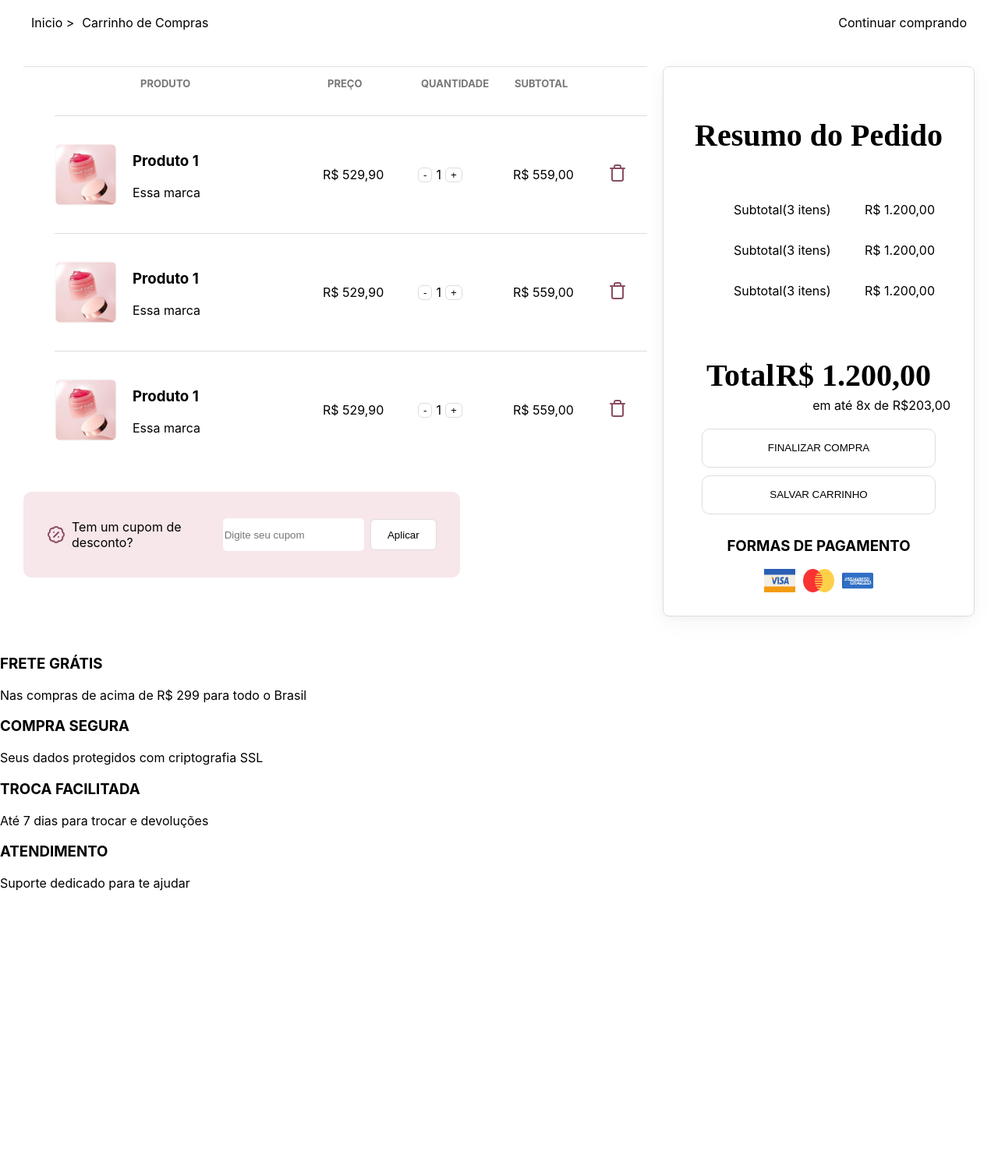
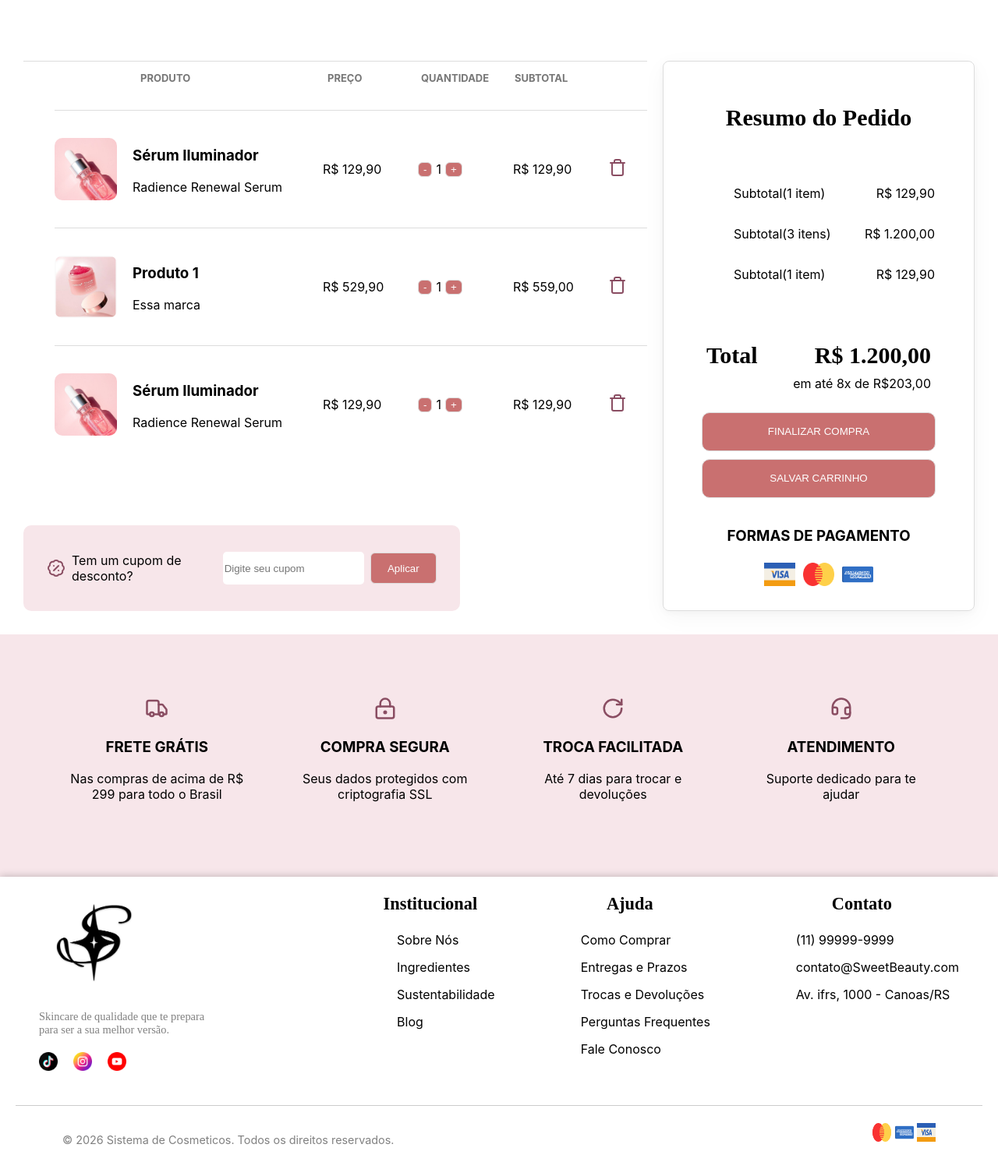
Before and after one commit to mariaaliceASS/SistemasCosmeticosDW1, a plain HTML site: page SistemaCosmeticos/front-end/carrinho.html in a window 1280 px wide. Shown: the part 169-1660 px from the top of the page at 78% size. Before the commit the page ends 1328 px from the top, so only its background shows below. Drawn offline with Linux system fonts and the light colour scheme.

Commit message:
estilo final

```diff
--- a/SistemaCosmeticos/front-end/carrinho.css
+++ b/SistemaCosmeticos/front-end/carrinho.css
@@ -17,18 +17,12 @@ body{
 }
 
 h1{
-    padding: 0px 40px;
-}
-
-.subtitulos{
-    display: flex;
-    justify-content: space-between;
-    padding: 0px 40px;
-}
-
-.subtitulos-inicio{
-    display: flex;
-    gap: 10px;
+    font-family: 'Sorial', serif;
+    padding: 20px;
+    text-align: center;
+    font-weight: 500;
+    font-size: 35px;
+    color: #c96a6a;
 }
 
 li{
@@ -52,13 +46,14 @@ li{
 
 button{
     border: 1px solid #ddd;
-    background: white;
+    background: #c97070;
     border-radius: 6px;
     cursor: pointer;
+    color: white;
 }
 
 button:hover{
-    background-color: #F7E6EA;
+    background-color: #b85a5a;
 }
 
 .produtos{
@@ -89,6 +84,10 @@ primeira-coluna-container{
     box-shadow:
     0 2px 10px rgba(0,0,0,0.03),
     0 8px 30px rgba(0,0,0,0.04);
+}
+
+.resumo h2{
+    font-size: 30px;
 }
 
 .pagamentos{
@@ -130,6 +129,7 @@ primeira-coluna-container{
     margin-top: -25px;
     padding-top: 0px;
     margin-bottom: 10px;
+    padding-right: 25px;
 }
 
 .botoes-finalizar{
@@ -149,12 +149,13 @@ primeira-coluna-container{
     display: flex;
     align-items: center;
     gap: 8px;
-    margin-top: 30px;
+    margin-top: 80px;
     background-color: #F7E6EA;
     border-radius: 10px;
     height: 50px;
     width: 500px;
     padding: 30px;
+    font-size: 16px;
 }
 
 input{
@@ -168,6 +169,17 @@ input{
     width: 100px;
 }
 
-.cupom button:hover{
-    background-color: #E8B7C2;
+
+.informacoes-adicionais{
+    background-color: #F7E6EA;
+    display: grid;
+    grid-template-columns: 1fr 1fr 1fr 1fr;
+    gap: 50px;
+    text-align: center;
+    padding: 80px;
 }
+
+.informacoes-adicionais img{
+    height: 30px;
+    width: 30px;
+}
--- a/SistemaCosmeticos/front-end/carrinho.html
+++ b/SistemaCosmeticos/front-end/carrinho.html
@@ -33,14 +33,7 @@
     </nav>
     </header>
     <main>
-        <h1>Carrinho de compras</h1>
-        <div class="subtitulos">
-            <div class="subtitulos-inicio">
-                <p>Inicio ></p>
-                <p>Carrinho de Compras</p>
-            </div>
-            <p>Continuar comprando</p>
-        </div>
+        <h1>Seu carrinho:</h1>
         <div class="container">
             <div class="primeira-coluna-container">
                 <div class="cabecalho-lista">
@@ -52,38 +45,19 @@
                     </div>
                 <ul class="lista-produtos">
                     <li class="lista-produtos-itens">
-                        <img src="../icons/collagen-jelly.png" alt="Produto" class="imagens produtos">
+                        <img src="../../SistemaCosmeticos/front-end/item/imagens/1serum.png" alt="Produto" class="imagens produtos">
                         <div>
-                            <h3>Produto 1</h3>
-                            <p>Essa marca</p>
+                            <h3>Sérum Iluminador</h3>
+                            <p>Radience Renewal Serum</p>
                         </div>
                         <div>
-                        <p>R$ 529,90</p>
+                        <p>R$ 129,90</p>
                         </div>
                         <div class="botao">
                             <button>-</button><p>1</p><button>+</button>
                         </div>
                         <div>
-                            <p>R$ 559,00</p>
-                        </div>
-                        <div>
-                            <img src="../icons/trash.svg" alt="Trash" width="24" height="24">
-                        </div>
-                    </li>
-                    <li class="lista-produtos-itens">
-                        <img src="../icons/collagen-jelly.png" alt="Produto" class="imagens produtos">
-                        <div>
-                            <h3>Produto 1</h3>
-                            <p>Essa marca</p>
-                        </div>
-                        <div>
-                        <p>R$ 529,90</p>
-                        </div>
-                        <div class="botao">
-                            <button>-</button><p>1</p><button>+</button>
-                        </div>
-                        <div>
-                            <p>R$ 559,00</p>
+                            <p>R$ 129,90</p>
                         </div>
                         <div>
                             <img src="../icons/trash.svg" alt="Trash" width="24" height="24">
@@ -108,6 +82,25 @@
                             <img src="../icons/trash.svg" alt="Trash">
                         </div>
                     </li>
+                    <li class="lista-produtos-itens">
+                        <img src="../../SistemaCosmeticos/front-end/item/imagens/1serum.png" alt="Produto" class="imagens produtos">
+                        <div>
+                            <h3>Sérum Iluminador</h3>
+                            <p>Radience Renewal Serum</p>
+                        </div>
+                        <div>
+                        <p>R$ 129,90</p>
+                        </div>
+                        <div class="botao">
+                            <button>-</button><p>1</p><button>+</button>
+                        </div>
+                        <div>
+                            <p>R$ 129,90</p>
+                        </div>
+                        <div>
+                            <img src="../icons/trash.svg" alt="Trash">
+                        </div>
+                    </li>
                 </ul>
                 <div class="cupom">
                     <img src="../icons/badge-percent.svg" alt="sale">
@@ -120,16 +113,16 @@
                 <h2>Resumo do Pedido</h2>
                 <ul>
                     <li class="itens-subtotal">
-                        <div><p>Subtotal(3 itens)</p></div>
-                        <div><p>R$ 1.200,00</p></div>
+                        <div><p>Subtotal(1 item)</p></div>
+                        <div><p>R$ 129,90</p></div>
                     </li>
                     <li class="itens-subtotal">
                         <div><p>Subtotal(3 itens)</p></div>
                         <div><p>R$ 1.200,00</p></div>
                     </li>
                     <li class="itens-subtotal">
-                        <div><p>Subtotal(3 itens)</p></div>
-                        <div><p>R$ 1.200,00</p></div>
+                        <div><p>Subtotal(1 item)</p></div>
+                        <div><p>R$ 129,90</p></div>
                     </li>
                 </ul>
                 <div class="total-compra">
@@ -151,24 +144,85 @@
                 </div>
             </div>
         </div>
-            <div>
+            <div class="informacoes-adicionais">
                 <div>
+                     <img src="../icons/truck.svg" alt="Trash">
                     <h3>FRETE GRÁTIS</h3>
                     <p>Nas compras de acima de R$ 299 para todo o Brasil</p>
                 </div>
                 <div>
+                     <img src="../icons/lock-keyhole.svg" alt="Trash">
                     <h3>COMPRA SEGURA</h3>
                     <p>Seus dados protegidos com criptografia SSL</p>
                 </div>
                 <div>
+                     <img src="../icons/rotate-cw.svg" alt="Trash">
                     <h3>TROCA FACILITADA</h3>
                     <p>Até 7 dias para trocar e devoluções</p>
                 </div>
                 <div>
+                     <img src="../icons/headset.svg" alt="Trash">
                     <h3>ATENDIMENTO</h3>
                     <p>Suporte dedicado para te ajudar</p>
                 </div>
             </div>
+            <footer>
+            <div id="footer-um">
+                <div id="intro-footer">
+                    <div id="logo-footer">
+                        <img src="../icons/logo.jpg" alt="logo-footer">
+                    </div>
+
+                    <div id="redes-sociais">
+                        <p class="descricao frase">Skincare de qualidade que te prepara<br> para ser a sua melhor versão.</p>
+                        <div id="icon-redes">
+                            <a href="#"><img class="icon" src="../icons/tik-tok.png" alt="Imagem de icon"></a>
+                            <a href="#"><img class="icon" src="../icons/instagram.png" alt="Imagem de icon"></a>
+                            <a href="#"><img class="icon" src="../icons/youtube.png" alt="Imagem de icon"></a>
+                        </div>
+                    </div>
+                </div>
+
+                <div class="topicos">
+                    <div class="topico-footer">
+                        <h3>Institucional</h3>
+                        <ul>
+                            <li>Sobre Nós</li>
+                            <li>Ingredientes</li>
+                            <li>Sustentabilidade</li>
+                            <li>Blog</li>
+                        </ul>
+                    </div>
+                    <div class="topico-footer">
+                        <h3>Ajuda</h3>
+                        <ul>
+                            <li>Como Comprar</li>
+                            <li>Entregas e Prazos</li>
+                            <li>Trocas e Devoluções</li>
+                            <li>Perguntas Frequentes</li>
+                            <li>Fale Conosco</li>
+                        </ul>
+                    </div>
+                    <div class="topico-footer">
+                        <h3>Contato</h3>
+                        <ul>
+                            <li>(11) 99999-9999</li>
+                            <li>contato@SweetBeauty.com</li>
+                            <li>Av. ifrs, 1000 - Canoas/RS</li>
+                        </ul>
+                    </div>
+                </div>
+            </div>
+            <hr>
+            <div id="direitos">
+                <p class="descricao">© 2026 Sistema de Cosmeticos. Todos os direitos reservados.</p>
+                <div class="bandeiras">
+                    <a href="#"><img class="icon" src="../icons/master.png" alt="Imagem de icon"></a>
+                    <a href="#"><img class="icon" src="../icons/american-express.png" alt="Imagem de icon"></a>
+                    <a href="#"><img class="icon" src="../icons/visa.png" alt="Imagem de icon"></a>
+                </div>
+            </div>
+        </footer>
     </main>
 </body>
 </html>
```
Also changed, not shown: SistemaCosmeticos/icons/headset.svg (added), SistemaCosmeticos/icons/lock-keyhole.svg (added), SistemaCosmeticos/icons/rotate-cw.svg (added), SistemaCosmeticos/icons/truck.svg (added).
